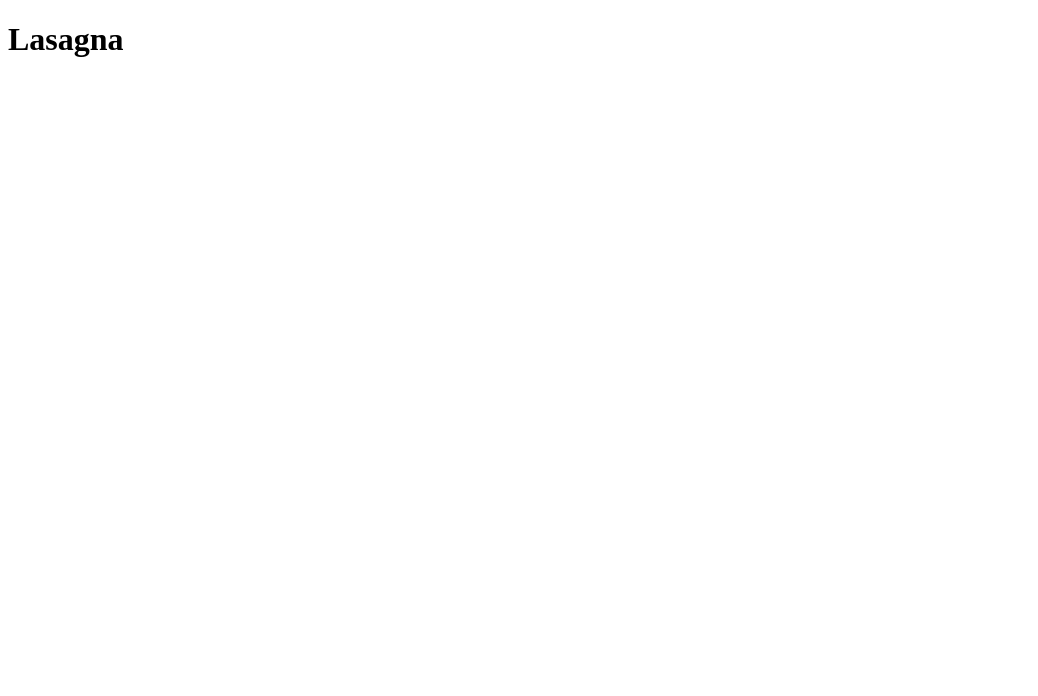
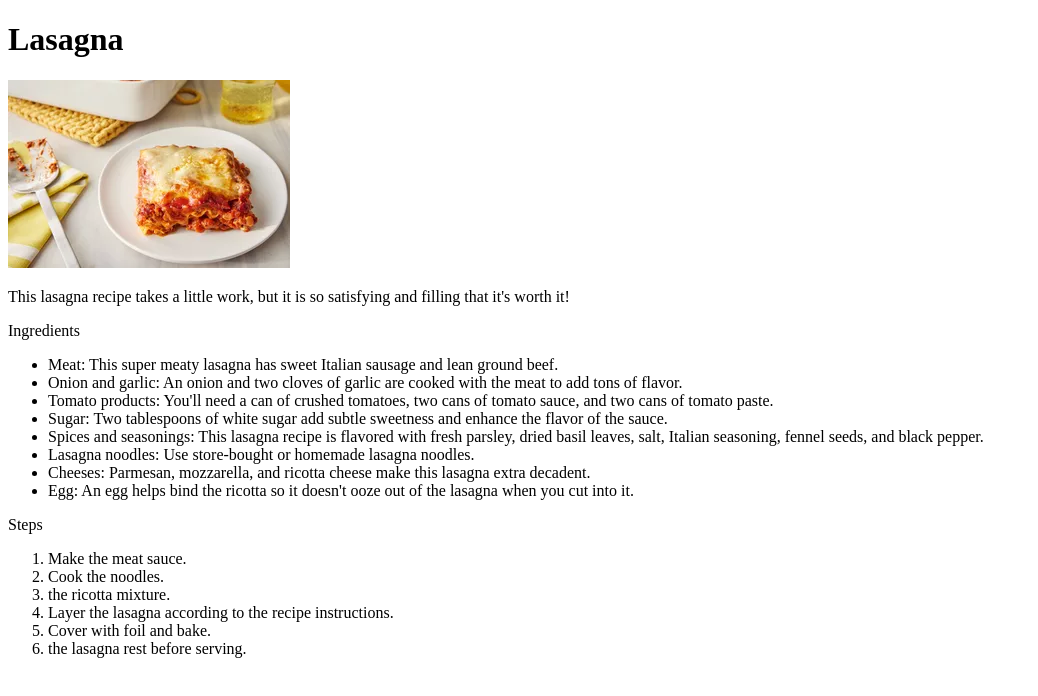
Before and after one commit to naoki0201/odin-recipes, a plain HTML site: page recipes/lasagna.html in a window 1280 px wide. Shown: the whole page, without its empty margins (0-1038 px from the left). Drawn offline with Linux system fonts and the light colour scheme.

Commit message:
Modify.htmland index.html

```diff
--- a/recipes/lasagna.html
+++ b/recipes/lasagna.html
@@ -7,6 +7,54 @@
 </head>
 <body>
     <h1>Lasagna</h1>
+    <img src="/odin-recipes/recipes/image/lasagna.webp">
+    <div>
+        <p>
+            This lasagna recipe takes a little work, but it is so satisfying and filling that it's worth it!
+        </p>
+    </div>
+
+    <div>
+        <p>Ingredients</p>
+        <ul>
+            <li>
+                Meat: This super meaty lasagna has sweet Italian sausage and lean ground beef.
+            </li>
+            <li>
+                Onion and garlic: An onion and two cloves of garlic are cooked with the meat to add tons of flavor.
+            </li>
+            <li>
+                Tomato products: You'll need a can of crushed tomatoes, two cans of tomato sauce, and two cans of tomato paste.
+            </li>
+            <li>
+                Sugar: Two tablespoons of white sugar add subtle sweetness and enhance the flavor of the sauce.
+            </li>
+            <li>
+                Spices and seasonings: This lasagna recipe is flavored with fresh parsley, dried basil leaves, salt, Italian seasoning, fennel seeds, and black pepper.
+            </li>
+            <li>
+                Lasagna noodles: Use store-bought or homemade lasagna noodles.
+            </li>
+            <li>
+                Cheeses: Parmesan, mozzarella, and ricotta cheese make this lasagna extra decadent.
+            </li>
+            <li>
+                Egg: An egg helps bind the ricotta so it doesn't ooze out of the lasagna when you cut into it.
+            </li>
+        </ul>
+    </div>
+
+    <div>
+        <p>Steps</p>
+        <ol>
+            <li>Make the meat sauce.</li>
+            <li>Cook the noodles.</li>
+            <li> the ricotta mixture.</li>
+            <li>Layer the lasagna according to the recipe instructions.</li>
+            <li>Cover with foil and bake.</li>
+            <li>the lasagna rest before serving.</li>
+        </ol>
+    </div>
 
 </body>
 </html>
```
Also changed, not shown: index.html (+8 -1 lines).
